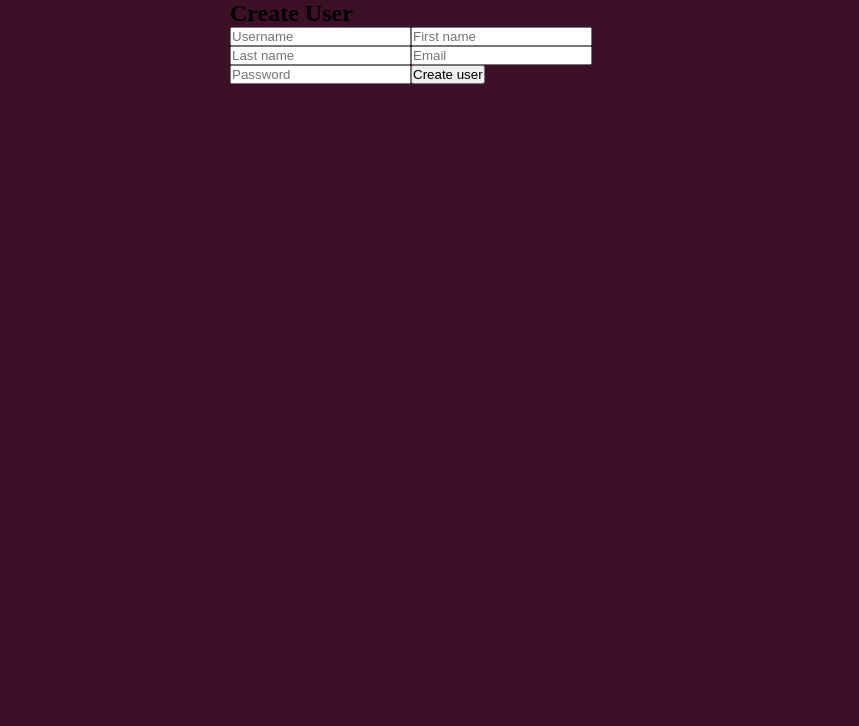
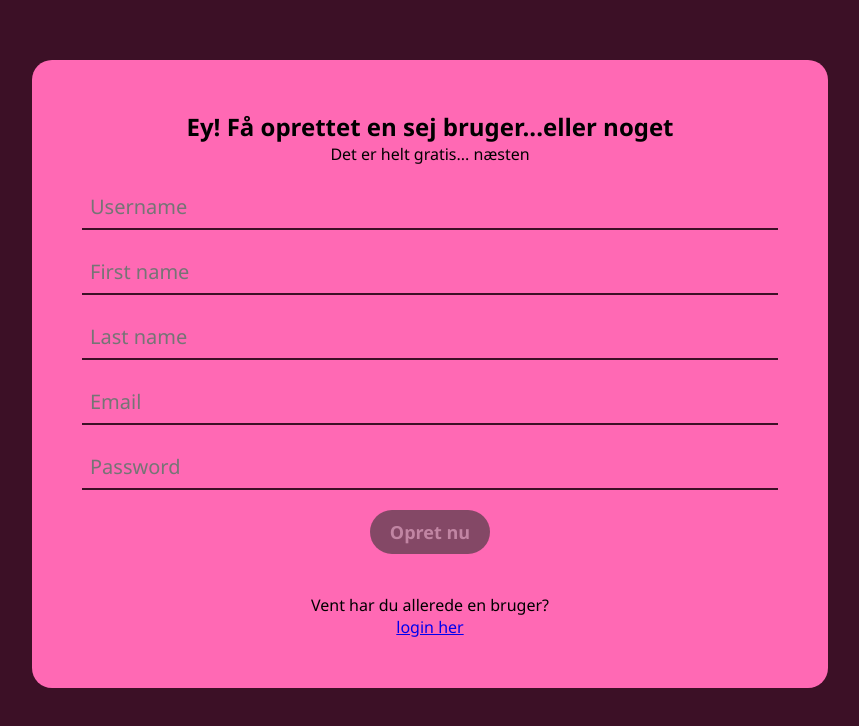
Before and after one commit to DanniTheAsian/some-app, a Nuxt app: page /register in a window 1280 px wide. Shown: the top 726 px of the page, without its empty margins (210-1069 px from the left). Built offline with nearby package versions, Linux system fonts and the light colour scheme.

Commit message:
feat: enhance UI components with improved styling, add validation to registration form, and implement delete confirmation modal

```diff
--- a/app/assets/css/main.css
+++ b/app/assets/css/main.css
@@ -1,8 +1,33 @@
 *, body {
     padding: 0;
     margin: 0;
+    font-family: 'Segoe UI', Tahoma, Geneva, Verdana, sans-serif;
 }
 
 body {
     background: rgb(60, 16, 38);
 }
+
+
+input {
+  font-size: 20px;
+  background: none;
+  border: None;
+  width: 100%;
+  border-bottom:  solid 2px rgb(60, 16, 38);
+}
+
+button {
+  margin-top: 60px;
+  padding: 8px;
+   background: rgb(60, 16, 38);
+   border-radius: 20px;
+   color: white;
+   border: None;
+   font-size: 18px;
+}
+button:hover {
+   background: hotpink;
+   transition: 0.2s;
+   color: rgb(60, 16, 38);;
+}
--- a/app/components/PostCard.vue
+++ b/app/components/PostCard.vue
@@ -12,6 +12,16 @@ const likes = ref(0)
 const liked = ref(false)
 const comments = ref([])
 const newComment = ref('')
+const showDeleteModal = ref(false)
+
+const fetchLikeCount = async () => {
+  const res = await $fetch(`/api/likes/count/${post.id}`)
+  return res.likes
+}
+
+const fetchComments = async () => {
+  return await $fetch(`/api/comments/post/${post.id}`)
+}
 
 /* 🔄 Init data når post ændrer sig */
 watch(
@@ -24,21 +34,21 @@ watch(
   { immediate: true }
 )
 
-const fetchLikeCount = async () => {
-  const res = await $fetch(`/api/likes/count/${post.id}`)
-  return res.likes
-}
-
-const fetchComments = async () => {
-  return await $fetch(`/api/comments/post/${post.id}`)
-}
-
 const deletePost = async () => {
   await $fetch(`/api/posts/${post.id}`, {
     method: 'DELETE',
     credentials: 'include'
   })
   emit('deleted', post.id)
+  showDeleteModal.value = false
+}
+
+const confirmDelete = () => {
+  showDeleteModal.value = true
+}
+
+const cancelDelete = () => {
+  showDeleteModal.value = false
 }
 
 const toggleLike = async () => {
@@ -66,35 +76,196 @@ const sendComment = async () => {
 </script>
 <template>
   <div class="card">
-    <h4 class="user">@{{ post.username }}</h4>
-    <h3>{{ post.title }}</h3>
+    <div class="name-section">
+      <div style="display: flex; flex-direction: row; gap: 20px;">
+        <h4 class="user">@{{ post.username }}<span style="padding-left: 20px;">|</span></h4>
+    <small>{{ new Date(post.created_at).toLocaleString() }}</small>
+  </div>
+  <button
+    v-if="post.user_id === currentUserId"
+    class="delete"
+    @click="confirmDelete"
+  >X
+  </button>
+  </div>
+     <h3 style="font-size: 32px;">{{ post.title }}</h3>
+
     <p>{{ post.content }}</p>
-    <small>{{ new Date(post.created_at).toLocaleString() }}</small>
 
     <div class="actions">
-      <button @click="toggleLike">
+      <button  style="width: 10%;" @click="toggleLike">
         {{ liked ? '💔' : '❤️' }} {{ likes }}
       </button>
-    </div>
-
-    <div class="comments">
-      <div v-for="c in comments" :key="c.id" class="comment">
-        <b>@{{ c.username }}</b> {{ c.content }}
-      </div>
-
-      <input
+             <input
         v-model="newComment"
         placeholder="Skriv en kommentar..."
         @keyup.enter="sendComment"
       />
     </div>
 
-    <button
-      v-if="post.user_id === currentUserId"
-      class="delete"
-      @click="deletePost"
-    >
-      Slet
-    </button>
+    <div class="comments">
+
+      <div v-for="c in comments" :key="c.id" class="comment">
+        <b>@{{ c.username }}</b> {{ c.content }}
+      </div>
+
+
+    </div>
+
+    <!-- Bekræftelsesmodal -->
+    <div v-if="showDeleteModal" class="modal-overlay">
+      <div class="modal">
+        <h3>Er du sikker?</h3>
+        <p>Vil du slette dette indlæg?</p>
+        <div class="modal-actions">
+          <button class="btn-cancel" @click="cancelDelete">Annuller</button>
+          <button class="btn-delete" @click="deletePost">Slet</button>
+        </div>
+      </div>
+    </div>
+
+
   </div>
 </template>
+
+
+<style>
+
+  h2 {
+    margin: 0;
+    padding: 0;
+  }
+  .card {
+    background: hotpink;
+    border-radius: 20px;
+    padding: 20px;
+    margin: 15px;
+    display: flex;
+    flex-direction: column;
+    gap: 20px;
+  }
+
+  .user {
+    font-weight: 500;
+    font-size: 14px;
+  }
+
+  button{
+    margin: 0;
+    padding: 10px 20px;
+    border-radius: 500px;
+
+  }
+
+  button:hover {
+   background: rgb(166, 65, 116);
+   transition: 0.2s;
+   color: rgb(60, 16, 38);
+}
+  .title-delete-post {
+    display: flex;
+    flex-direction: row;
+    align-items: center;
+    justify-content: space-between;
+  }
+
+  /* Modal stilarter */
+  .modal-overlay {
+    position: fixed;
+    top: 0;
+    left: 0;
+    width: 100%;
+    height: 100%;
+    background: rgba(0, 0, 0, 0.5);
+    display: flex;
+    align-items: center;
+    justify-content: center;
+    z-index: 1000;
+  }
+
+  .modal {
+    background: white;
+    padding: 30px;
+    border-radius: 10px;
+    box-shadow: 0 4px 6px rgba(0, 0, 0, 0.1);
+    max-width: 400px;
+    text-align: center;
+  }
+
+  .modal h3 {
+    margin-top: 0;
+    color: #333;
+  }
+
+  .modal p {
+    color: #666;
+    margin-bottom: 20px;
+  }
+
+  .modal-actions {
+    display: flex;
+    gap: 10px;
+    justify-content: center;
+  }
+
+  .btn-cancel, .btn-delete {
+    padding: 10px 20px;
+    border: none;
+    border-radius: 5px;
+    cursor: pointer;
+    font-weight: bold;
+  }
+
+  .btn-cancel {
+    background: #ddd;
+    color: #333;
+  }
+
+  .btn-cancel:hover {
+    background: #ccc;
+  }
+
+  .btn-delete {
+    background: hotpink;
+    color: white;
+  }
+
+  .btn-delete:hover {
+    background: #ff5252;
+  }
+
+  .delete{
+    font-size: 18px;
+    border-radius: 500px;
+    background: none;
+    padding: 5px 10px;
+    color: rgb(60, 16, 38);
+  }
+  .delete:hover {
+    cursor: pointer;
+    transition: 0.2s;
+  }
+
+  .name-section {
+    display: flex;
+    flex-direction: row;
+    justify-content:space-between;
+    align-items: center;
+  }
+  .actions {
+    display: flex;
+    flex-direction: row;
+    font-size:15px;
+    gap: 20px;
+  }
+  .actions input {
+    font-size: 14px;
+  }
+  .comment {
+    padding: 8px 0;
+    border-top: 2px solid rgba(0,0,0,0.1);
+  }
+  .comment:first-child {
+    border-top: none;
+  }
+</style>
--- a/app/pages/login.vue
+++ b/app/pages/login.vue
@@ -35,7 +35,9 @@ const login = async () => {
 <template>
 <div class="wrapper">
   <div class="intro-text">
-    <h1>Velkommen til siden uden navn... <br>Jeg kan ikke finde på noget lige nu endnu</h1>
+    <h1>Velkommen til siden uden navn... <br>Jeg kan ikke finde på noget lige nu</h1>
+
+    <p style="margin-top: 20px;">Dette er bare et hyggeprojekt, sååå slå dig løs!</p>
   </div>
 
   <div class="auth-box">
@@ -49,6 +51,10 @@ const login = async () => {
     </button>
 
     <p class="error">{{ message }}</p>
+
+    <p class="create-user">Psssst mangler du en bruger?</p>
+    <NuxtLink class="link-create" to="/register">Opret nu</NuxtLink>
+
   </div>
   </div>
   </div>
@@ -70,6 +76,7 @@ const login = async () => {
   justify-content: center;
   align-items: center;
   margin: 30px;
+  padding: 80px 60px;
   background: hotpink ;
   font-family: 'Segoe UI', Tahoma, Geneva, Verdana, sans-serif;
 }
@@ -91,7 +98,7 @@ button {
 .extra-wrapper {
   display: flex;
   flex-direction: column;
-  row-gap: 40px;
+  row-gap: 20px;
   width: 70%;
 }
 
@@ -103,11 +110,33 @@ input {
 }
 .intro-text {
   display: flex;
-  align-items: center;
+  flex-direction: column;
   justify-content: center;
   color: white;
   font-size: 1.5rem;
   padding: 50px;
 
 }
+
+.create-user {
+  font-size: 15px;
+}
+.link-create {
+  display: flex;
+  flex-direction: row;
+  border-radius: 50px;
+  padding: 5px;
+  justify-content: center;
+  border: 2px solid rgb(60, 16, 38);
+  list-style: None;
+  text-decoration: None;
+
+}
+
+.link-create:hover {
+  color: white;
+  background: rgb(60, 16, 38);
+  border: 2px solid rgb(60, 16, 38);
+    transition: 0.2s;
+}
 </style>
--- a/app/pages/register.vue
+++ b/app/pages/register.vue
@@ -1,5 +1,5 @@
 <script setup>
-import {ref} from 'vue'
+import { ref, computed } from 'vue'
 
 const form = ref({
     username: '',
@@ -12,7 +12,50 @@ const form = ref({
 const message = ref('')
 const loading = ref(false)
 
+const touched = ref({
+    username: false,
+    email: false,
+    first_name: false,
+    last_name: false,
+    password: false,
+})
+
+const getErrors = computed(() => {
+    const f = form.value
+    const emailRegex = /^[^\s@]+@[^\s@]+\.[^\s@]+$/
+    const errors = {}
+
+    if (String(f.username).trim().length === 0) {
+        errors.username = 'Brugernavn er påkrævet'
+    }
+    if (String(f.first_name).trim().length === 0) {
+        errors.first_name = 'Fornavn er påkrævet'
+    }
+    if (String(f.last_name).trim().length === 0) {
+        errors.last_name = 'Efternavn er påkrævet'
+    }
+    if (String(f.email).trim().length === 0) {
+        errors.email = 'Email er påkrævet'
+    } else if (!emailRegex.test(String(f.email))) {
+        errors.email = 'Email skal indeholde @ og et domæne'
+    }
+    if (String(f.password).trim().length === 0) {
+        errors.password = 'Adgangskode er påkrævet'
+    }
+
+    return errors
+})
+
+const isValid = computed(() => {
+    return Object.keys(getErrors.value).length === 0
+})
+
 const register = async () => {
+    if (!isValid.value) {
+        message.value = 'Udfyld alle felter'
+        return
+    }
+
     loading.value = true
     message.value = ''
 
@@ -31,19 +74,118 @@ const register = async () => {
 </script>
 
 <template>
-  <div style="max-width: 400px; margin:auto;">
-    <h2>Create User</h2>
+<div class="wrapper">
+  <div class="user-create-wrapper">
+    <div>
+    <h2 style="text-align: center;">Ey! Få oprettet en sej bruger...eller noget</h2>
+    <p style="text-align: center;">Det er helt gratis... næsten</p>
+    </div>
 
-    <input v-model="form.username" placeholder="Username" />
-    <input v-model="form.first_name" placeholder="First name" />
-    <input v-model="form.last_name" placeholder="Last name" />
-    <input v-model="form.email" placeholder="Email" />
-    <input v-model="form.password" type="password" placeholder="Password" />
+    <div class="form-group">
+        <input v-model="form.username" placeholder="Username" required @blur="touched.username = true"/>
+        <p v-if="touched.username && getErrors.username" class="error">{{ getErrors.username }}</p>
+    </div>
+    <div class="form-group">
+        <input v-model="form.first_name" placeholder="First name" required @blur="touched.first_name = true"/>
+        <p v-if="touched.first_name && getErrors.first_name" class="error">{{ getErrors.first_name }}</p>
+    </div>
+    <div class="form-group">
+        <input v-model="form.last_name" placeholder="Last name" required @blur="touched.last_name = true"/>
+        <p v-if="touched.last_name && getErrors.last_name" class="error">{{ getErrors.last_name }}</p>
+    </div>
+    <div class="form-group">
+        <input v-model="form.email" placeholder="Email" type="email" required @blur="touched.email = true"/>
+        <p v-if="touched.email && getErrors.email" class="error">{{ getErrors.email }}</p>
+    </div>
+    <div class="form-group">
+        <input v-model="form.password" type="password" placeholder="Password" required @blur="touched.password = true"/>
+        <p v-if="touched.password && getErrors.password" class="error">{{ getErrors.password }}</p>
+    </div>
 
-    <button @click="register" :disabled="loading">
-      {{ loading ? 'Creating...' : 'Create user' }}
-    </button>
+    <div>
+        <button @click="register" :disabled="loading || !isValid">
+            {{ loading ? 'Opretter...' : 'Opret nu' }}
+        </button>
+    </div>
+    <p>{{ message }}</p>
 
-    <p>{{ message }}</p>
+    <div>
+        <p>Vent har du allerede en bruger? </p>
+            <NuxtLink class="link-create" to="/login">login her</NuxtLink>
+
+    </div>
   </div>
+</div>
 </template>
+
+<style scoped>
+.wrapper {
+    font-family: segoe;
+    display: flex;
+    justify-content: center;
+    align-items: center;
+
+    padding: 20px;
+    margin: 40px;
+}
+
+.user-create-wrapper {
+    background: hotpink;
+    display: flex;
+    flex-direction: column;
+    width: 60%;
+    justify-content: center;
+    align-items: center;
+    gap: 20px;
+    padding: 50px;
+    border-radius: 20px;
+}
+
+button {
+    margin: 0;
+    padding: 10px 20px;
+    border-radius: 100px;
+    cursor: pointer;
+    background-color: #333;
+    color: white;
+    border: none;
+    font-weight: bold;
+    transition: all 0.3s ease;
+}
+
+button:hover:not(:disabled) {
+    background-color: #555;
+    transform: scale(1.05);
+}
+
+button:disabled {
+    color: #999;
+    cursor: not-allowed;
+    opacity: 0.6;
+}
+
+.form-group {
+    width: 100%;
+    display: flex;
+    flex-direction: column;
+}
+
+.form-group input {
+    width: 100%;
+    padding: 8px;
+    box-sizing: border-box;
+}
+
+.error {
+    color: #d32f2f;
+    font-size: 12px;
+    margin: 4px 0 0 0;
+    font-weight: bold;
+}
+
+.link-create {
+    display: flex;
+    flex-direction: row;
+    justify-content: center;
+}
+</style>
```
Also changed, not shown: app/components/CreatePostModal.vue (+10 -1 lines), app/components/NavBar.vue (+10 -1 lines), app/pages/dashboard.vue (+16 -2 lines).
